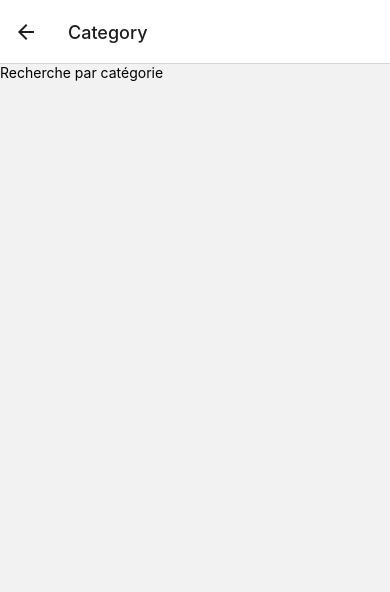
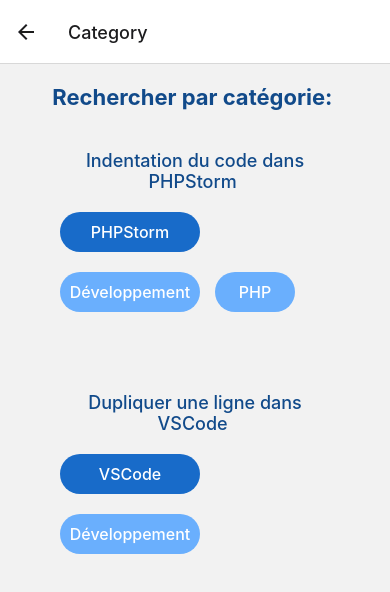
Before and after one commit to Tillate/shortcuts, a React Native app: screen /Category in a window 390 px wide. Shown: the top 592 px of the page. Built offline with nearby package versions, Linux system fonts and the light colour scheme.

Commit message:
Ajout du contenu et du style de la page Catégorie (Input de selection manquant)

```diff
--- a/src/screens/CategoryScreen.jsx
+++ b/src/screens/CategoryScreen.jsx
@@ -1,14 +1,107 @@
 import React, { Component } from 'react';
-import { Text, View } from 'react-native';
+import { StyleSheet, View, Text, TouchableOpacity } from 'react-native';
 
 class CategoryScreen extends Component {
     render() {
         return (
-            <View>
-                <Text>Recherche par catégorie</Text>
+            <View style={styles.container}>
+                <Text style={styles.mainText}>Rechercher par catégorie: </Text>
+
+
+                <View style={styles.containerPhp}>
+                    <Text style={styles.cardText}>Indentation du code dans PHPStorm </Text>
+
+                    {/* Ajout du Bouton PHP Storm */}
+                    <TouchableOpacity style={styles.buttons}
+                    onPress = {() => this.props.navigation.navigate("Category")}
+                    >
+                        <Text style={styles.buttonsText}>PHPStorm</Text>
+                    </TouchableOpacity>
+                    <View style={styles.containerButtons}>
+                        <TouchableOpacity style={[styles.buttons, styles.buttonsDev]}
+                        onPress = {() => this.props.navigation.navigate("Category")}
+                        >
+                            <Text style={styles.buttonsText}>Développement</Text>
+                        </TouchableOpacity>
+                        <TouchableOpacity style={[styles.buttons, styles.buttonsPhp, styles.buttonsDev]}
+                        onPress = {() => this.props.navigation.navigate("Category")}
+                        >
+                            <Text style={styles.buttonsText}>PHP</Text>
+                        </TouchableOpacity>
+                    </View>
+                </View>
+
+                <View style={styles.containerVscode}>
+                    <Text style={styles.cardText}>Dupliquer une ligne dans VSCode </Text>
+                    <TouchableOpacity style={styles.buttons}
+                    onPress = {() => this.props.navigation.navigate("Category")}
+                    >
+                        <Text style={styles.buttonsText}>VSCode</Text>
+                    </TouchableOpacity>
+                    <TouchableOpacity style={[styles.buttons, styles.buttonsDev]}
+                    onPress = {() => this.props.navigation.navigate("Category")}
+                    >
+                        <Text style={styles.buttonsText}>Développement</Text>
+                    </TouchableOpacity>
+                </View>
             </View>
         );
     }
 }
 
 export default CategoryScreen;
+
+const styles = StyleSheet.create ({
+    container: {
+        alignItems: 'center',
+    },
+    containerPhp: {
+        marginVertical:30,
+        width: 270,
+    },
+    containerButtons: {
+        display:'flex',
+        flexDirection:'row',
+    },
+    containerVscode: {
+        marginVertical:30,
+        width: 270,
+    },
+    buttons: {
+        display: 'flex',
+        flexDirection: 'row',
+        justifyContent:'center',
+        alignItems:'center',
+        width: 140,
+        height: 40,
+        backgroundColor:'#186BC9',
+        marginVertical : 10,
+        borderRadius:30,
+    },
+    mainText: {
+        textAlign: 'center',
+        fontSize: 22,
+        fontWeight: 'bold',
+        color: '#114A8A',
+        marginTop: 20,
+    },
+    cardText: {
+        textAlign:'center',
+        marginVertical:10,
+        fontSize: 18,
+        fontWeight: '500',
+        color: '#114A8A',
+    },
+    buttonsText: {
+        fontSize:16,
+        fontWeight: '500',
+        color: 'white',
+    },
+    buttonsPhp: {
+        width : 80,
+        marginLeft: 15,
+    },
+    buttonsDev: {
+        backgroundColor:'#6AAFFD',
+    },
+})
```
